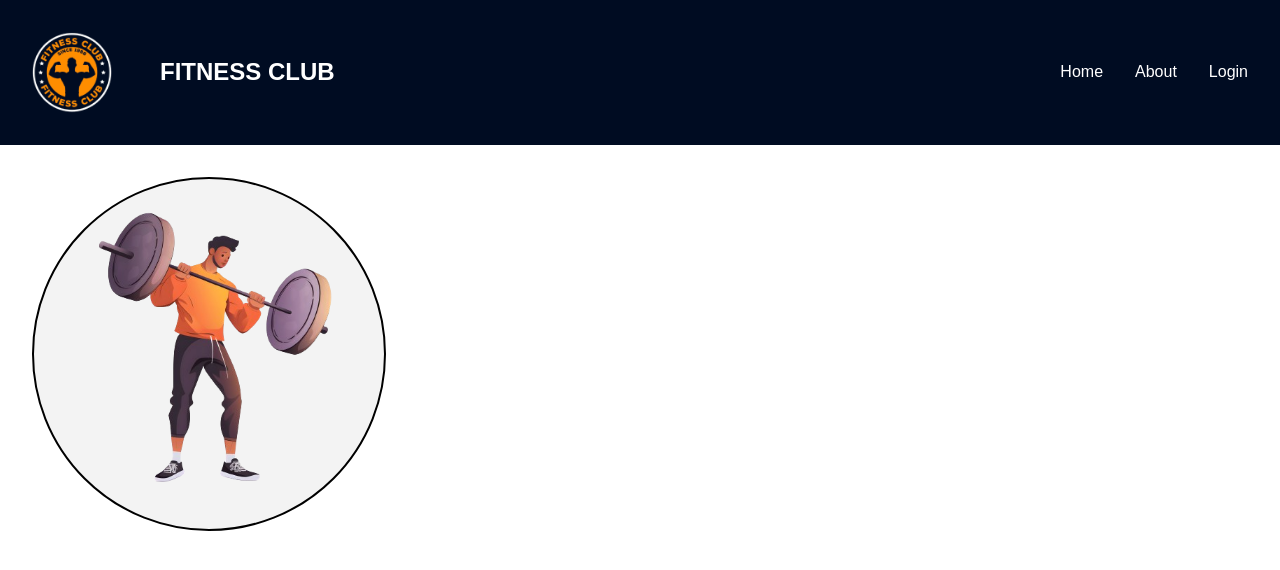
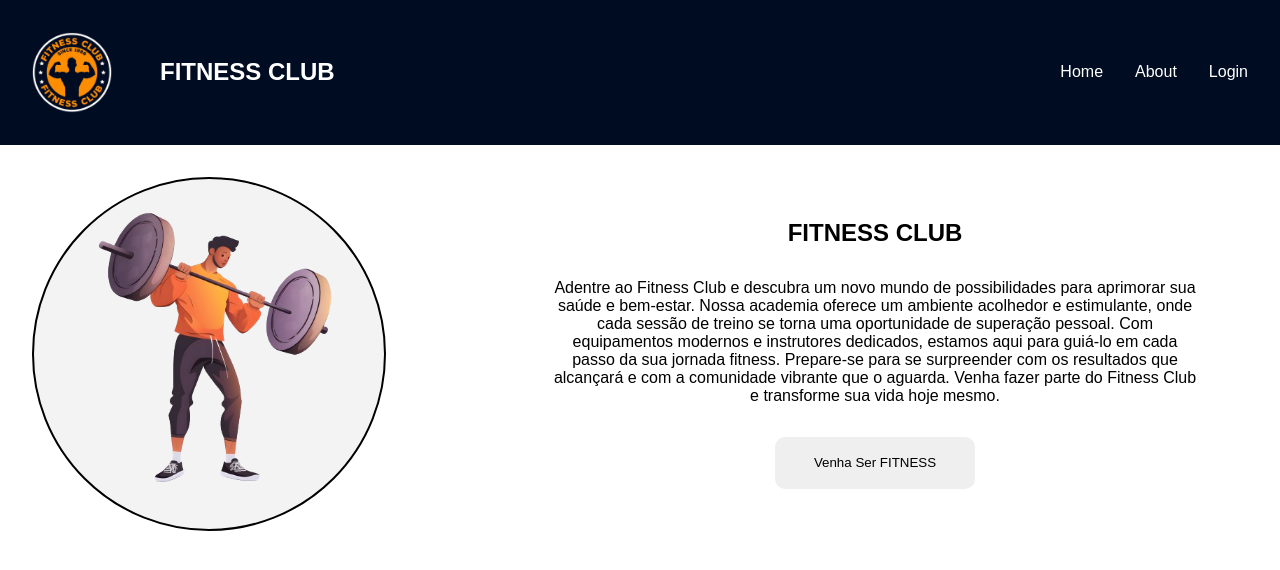
Before and after one commit to Fiorim1/Academia, a React (Vite) app in the folder Projeto Front-End (Academia)/academia/: page / in a window 1280 px wide. Shown: the top 570 px of the page. Built offline with nearby package versions, Linux system fonts and the light colour scheme.

Commit message:
Update MainOne.jsx
MainOne concluído

```diff
--- a/Projeto Front-End (Academia)/academia/src/components/MainOne.jsx
+++ b/Projeto Front-End (Academia)/academia/src/components/MainOne.jsx
@@ -5,8 +5,13 @@ function MainOne() {
         <div className="total">
             <div className="ball">
                 <div className="imagem">
-                    <img src="../../src/assets/treinamento.png" alt="" width="350px" height="350px"/>
+                    <img src="../../src/assets/treinamento.png" alt="" width="350px" height="350px" />
                 </div>
+            </div>
+            <div className="contentMain">
+                <h2>FITNESS CLUB</h2>
+                <p>Adentre ao Fitness Club e descubra um novo mundo de possibilidades para aprimorar sua saúde e bem-estar. Nossa academia oferece um ambiente acolhedor e estimulante, onde cada sessão de treino se torna uma oportunidade de superação pessoal. Com equipamentos modernos e instrutores dedicados, estamos aqui para guiá-lo em cada passo da sua jornada fitness. Prepare-se para se surpreender com os resultados que alcançará e com a comunidade vibrante que o aguarda. Venha fazer parte do Fitness Club e transforme sua vida hoje mesmo.</p>
+                <button>Venha Ser FITNESS</button>
             </div>
         </div>
     )
```
